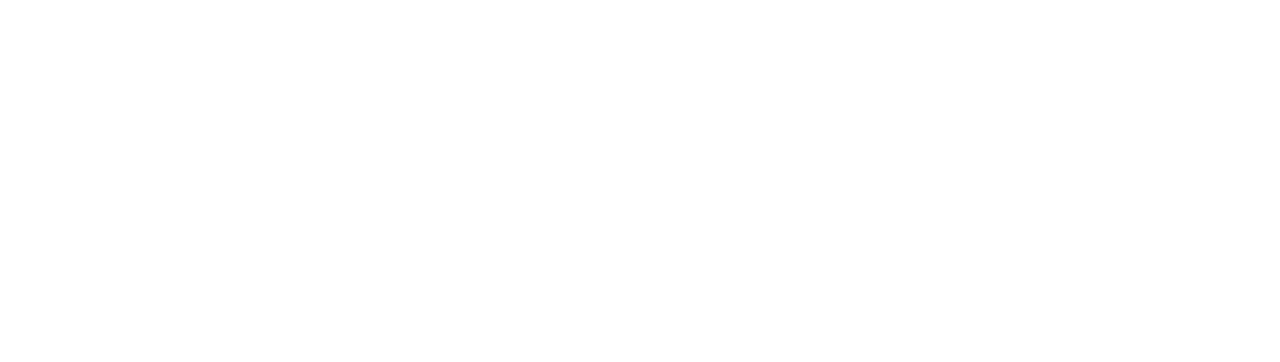
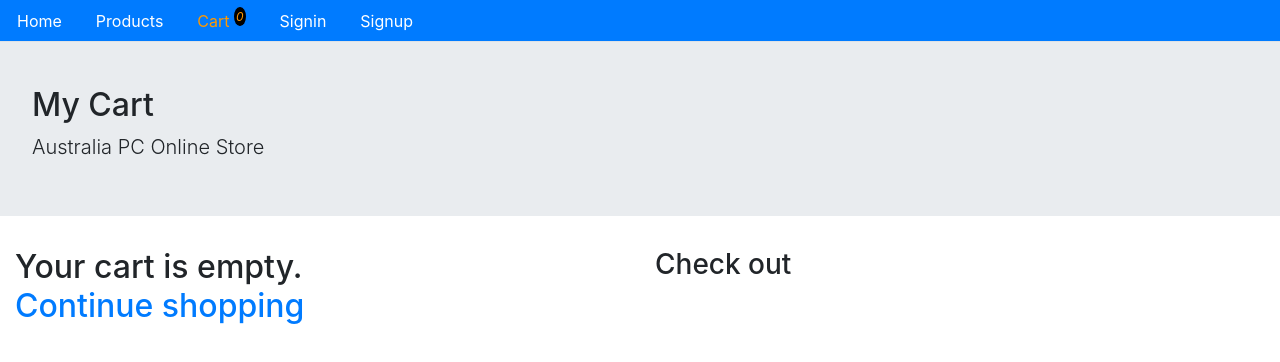
Before and after one commit to maxzhang686/aupc-frontend, a React (Create React App) app: page /cart in a window 1280 px wide. Shown: the top 362 px of the page. Built offline with nearby package versions, Linux system fonts and the light colour scheme.

Commit message:
Add cart detail page

```diff
--- a/src/Routes.js
+++ b/src/Routes.js
@@ -10,8 +10,9 @@
 import AdminDashboard from "./page/user/AdminDashboard";
 import AddCatagory from "./page/admin/AddCategory";
 import AddProduct from "./page/admin/AddProduct";
-import Products from "./page/Products";
+import Products from "./page/ProductsPage";
 import ProductDetail from "./page/ProductDetail";
+import Cart from "./page/CartPgae";
 
 const Routes = () => {
   return (
@@ -19,6 +20,7 @@
       <Switch>
         <Route path="/" exact component={Home} />
         <Route path="/products" exact component={Products} />
+        <Route path="/cart" exact component={Cart} />
         <Route path="/signin" exact component={Signin} />
         <Route path="/signup" exact component={Signup} />
         <Route path="/product/:productId" exact component={ProductDetail} />
--- a/src/components/Card.js
+++ b/src/components/Card.js
@@ -3,12 +3,17 @@
 import ShowImage from "./ShowImage";
 import { addItem } from "./cartHelper";
 
-const Card = ({ product, ShowViewProductButton = true }) => {
+const Card = ({
+  product,
+  showViewProductButton = true,
+  showAddToCartButton = true,
+  showCartUpdate = false
+}) => {
   const [redirect, setRedirect] = useState(false);
 
-  const viewButton = ShowViewProductButton => {
+  const viewButton = showViewProductButton => {
     return (
-      ShowViewProductButton && (
+      showViewProductButton && (
         <Link to={`/product/${product._id}`}>
           <button className="btn btn-outline-primary mt-2 mb-2 mr-2">
             View Product
@@ -30,11 +35,16 @@
     }
   };
 
-  const addToCartButton = () => {
+  const addToCartButton = showAddToCartButton => {
     return (
-      <button onClick={addToCart} className="btn btn-outline-warning mt-2 mb-2">
-        Add to cart
-      </button>
+      showAddToCartButton && (
+        <button
+          onClick={addToCart}
+          className="btn btn-outline-warning mt-2 mb-2"
+        >
+          Add to cart
+        </button>
+      )
     );
   };
 
@@ -44,6 +54,10 @@
     ) : (
       <span className="badge badge-primary badge-pill">Out of Stock</span>
     );
+  };
+
+  const cartUpdateButton = showCartUpdate => {
+    return showCartUpdate && <div> in/de</div>;
   };
 
   return (
@@ -62,8 +76,11 @@
         {showStock(product.quantity)}
         <br />
 
-        {viewButton(ShowViewProductButton)}
-        {addToCartButton()}
+        {viewButton(showViewProductButton)}
+
+        {addToCartButton(showAddToCartButton)}
+
+        {cartUpdateButton(showCartUpdate)}
       </div>
     </div>
   );
--- a/src/components/cartHelper.js
+++ b/src/components/cartHelper.js
@@ -35,3 +35,12 @@
   }
   return 0;
 };
+
+export const getCart = () => {
+  if (typeof window !== "undefined") {
+    if (localStorage.getItem("cart")) {
+      return JSON.parse(localStorage.getItem("cart"));
+    }
+  }
+  return [];
+};
--- /dev/null
+++ b/src/page/CartPgae.js
@@ -0,0 +1,54 @@
+import React, { useState, useEffect } from "react";
+import { Link } from "react-router-dom";
+import MainLayout from "../components/MainLayout";
+import { getCart } from "../components/cartHelper";
+import Card from "../components/Card";
+
+const Cart = () => {
+  const [items, setItems] = useState([]);
+
+  useEffect(() => {
+    setItems(getCart());
+  }, []);
+
+  const showItemList = items => {
+    return (
+      <div>
+        <h2>Your cart have {`${items.length}`} products</h2>
+        <hr />
+        {items.map((product, i) => (
+          <Card
+            key={i}
+            product={product}
+            showAddToCartButton={false}
+            showCartUpdate={true}
+          ></Card>
+        ))}
+      </div>
+    );
+  };
+
+  const noItemsMessage = () => (
+    <h2>
+      Your cart is empty. <br /> <Link to="/products">Continue shopping</Link>
+    </h2>
+  );
+
+  return (
+    <MainLayout
+      title="My Cart"
+      description="Australia PC Online Store"
+      className="container-fluid"
+    >
+      <div className="row">
+        <div className="col-6">
+          {items.length > 0 ? showItemList(items) : noItemsMessage()}
+        </div>
+        <div className="col-6">
+          <h3>Check out</h3>
+        </div>
+      </div>
+    </MainLayout>
+  );
+};
+export default Cart;
--- a/src/page/ProductDetail.js
+++ b/src/page/ProductDetail.js
@@ -42,11 +42,12 @@
       <div className="row">
         <div className="col-8">
           {product && product.description && (
-            <Card product={product} ShowViewProductButton={false}></Card>
+            <Card product={product} showViewProductButton={false}></Card>
           )}
         </div>
       </div>
       <hr></hr>
+
       <h2 className="mb-4">Related products</h2>
       <div className="row">
         {relatedProduct.map((product, i) => (
```
Also changed, not shown: src/page/ProductsPage.js (renamed from src/page/Products.js).
